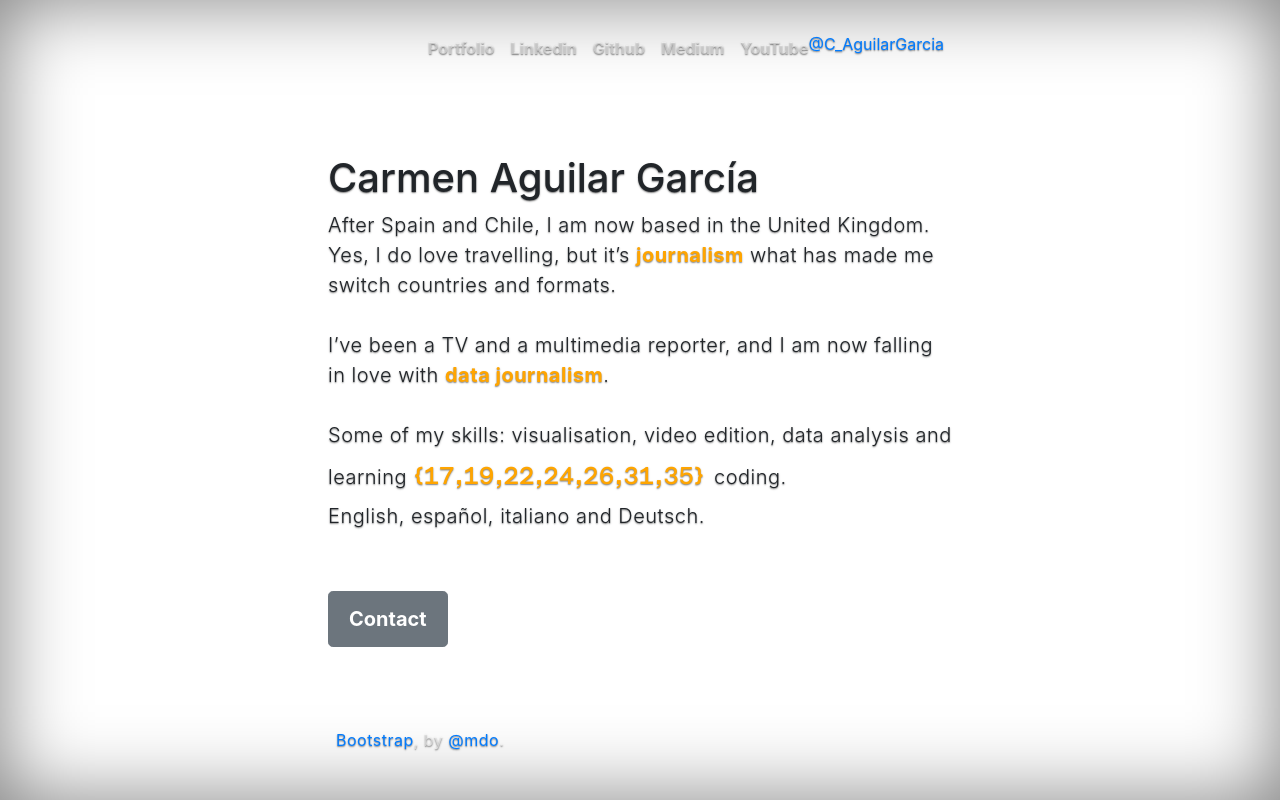
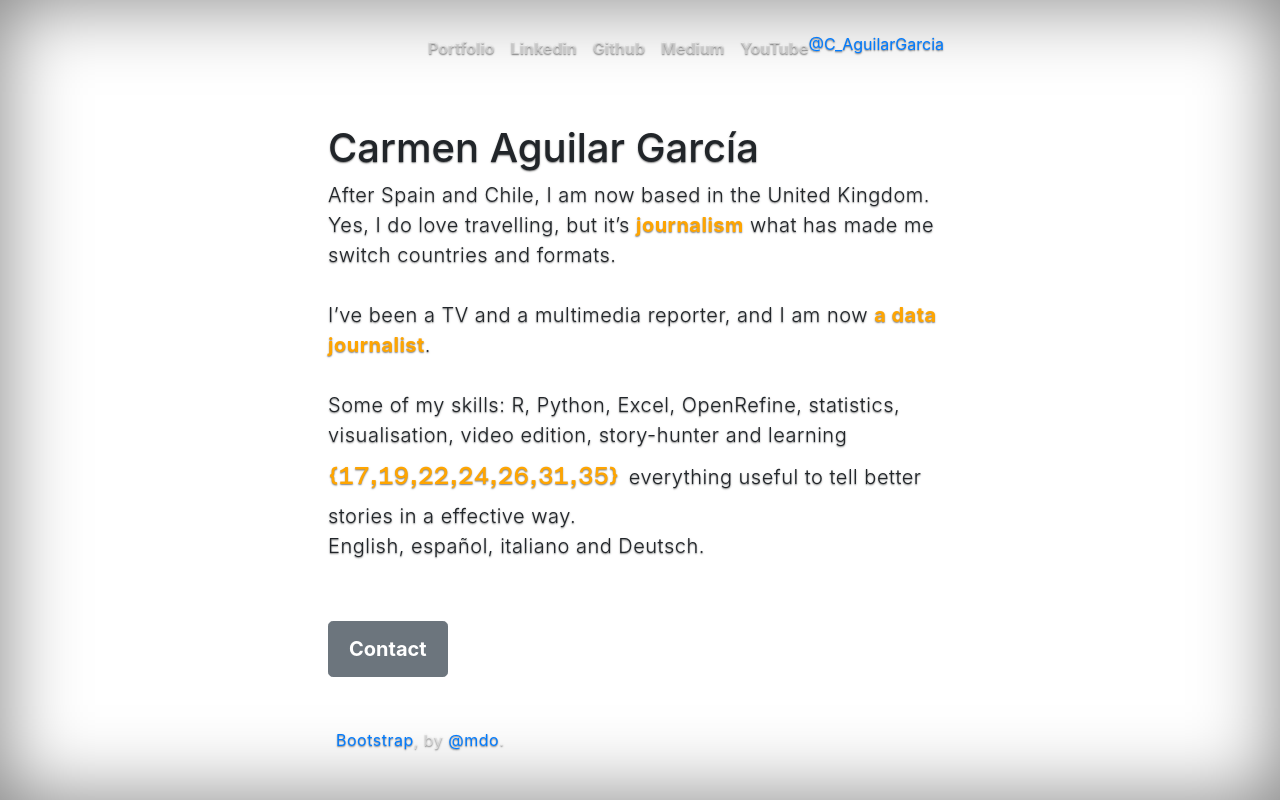
Before and after one commit to Carmen-Aguilar/hello, a plain HTML site: page docs/index.html in a window 1280 px wide. Drawn offline with nearby package versions, Linux system fonts and the light colour scheme.

Commit message:
Update index.html

```diff
--- a/docs/index.html
+++ b/docs/index.html
@@ -40,8 +40,8 @@
             <h1 class="cover-heading">Carmen Aguilar García</h1>
             <p class="lead">
               After Spain and Chile, I am now based in the United Kingdom. Yes, I do love travelling, but it’s <span class="colorletter">journalism</span> what has made me switch countries and formats.<br><br>
-              I’ve been a TV and a multimedia reporter, and I am now falling in love with <span class="colorletter">data journalism</span>. <br><br>
-Some of my skills: visualisation, video edition, data analysis and learning  <span class="barchart"> {17,19,22,24,26,31,35} </span> coding. <br>
+              I’ve been a TV and a multimedia reporter, and I am now <span class="colorletter">a data journalist</span>. <br><br>
+Some of my skills: R, Python, Excel, OpenRefine, statistics, visualisation, video edition, story-hunter and learning  <span class="barchart"> {17,19,22,24,26,31,35} </span> everything useful to tell better stories in a effective way. <br>
 English, español, italiano and Deutsch.<br>
 
   <div class="mail">
```
